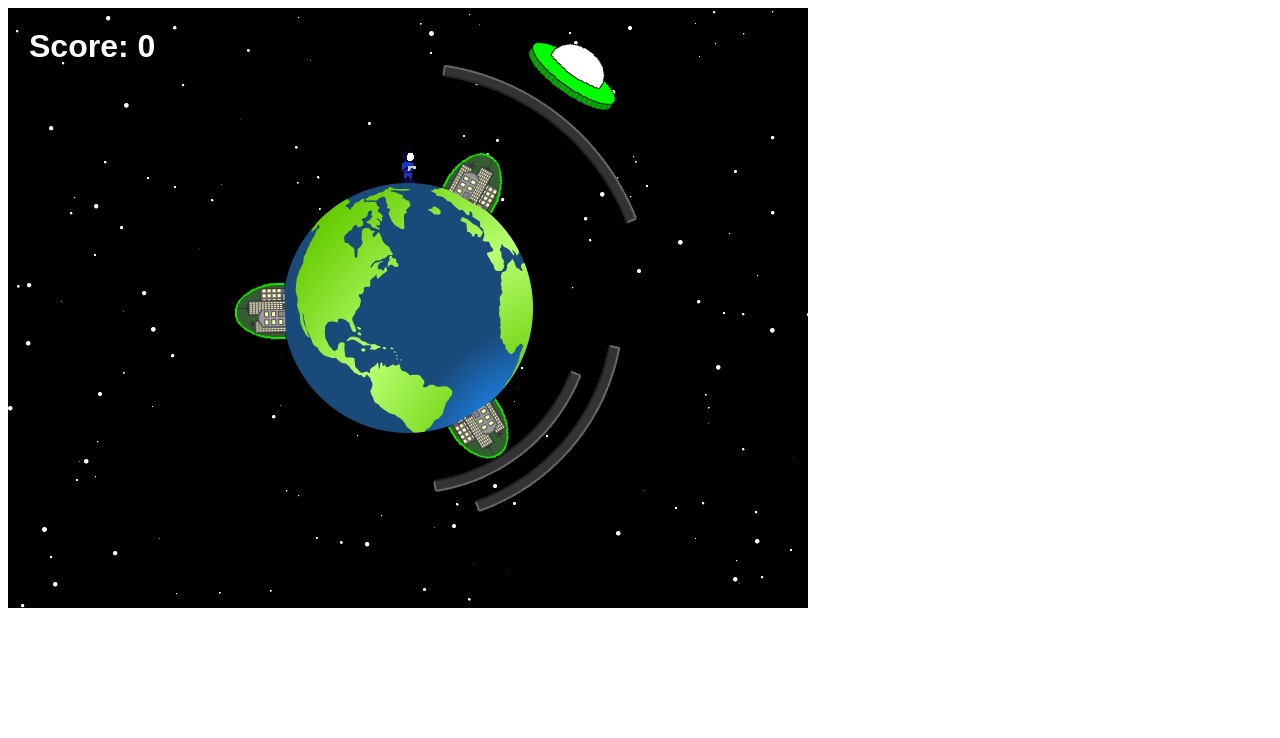
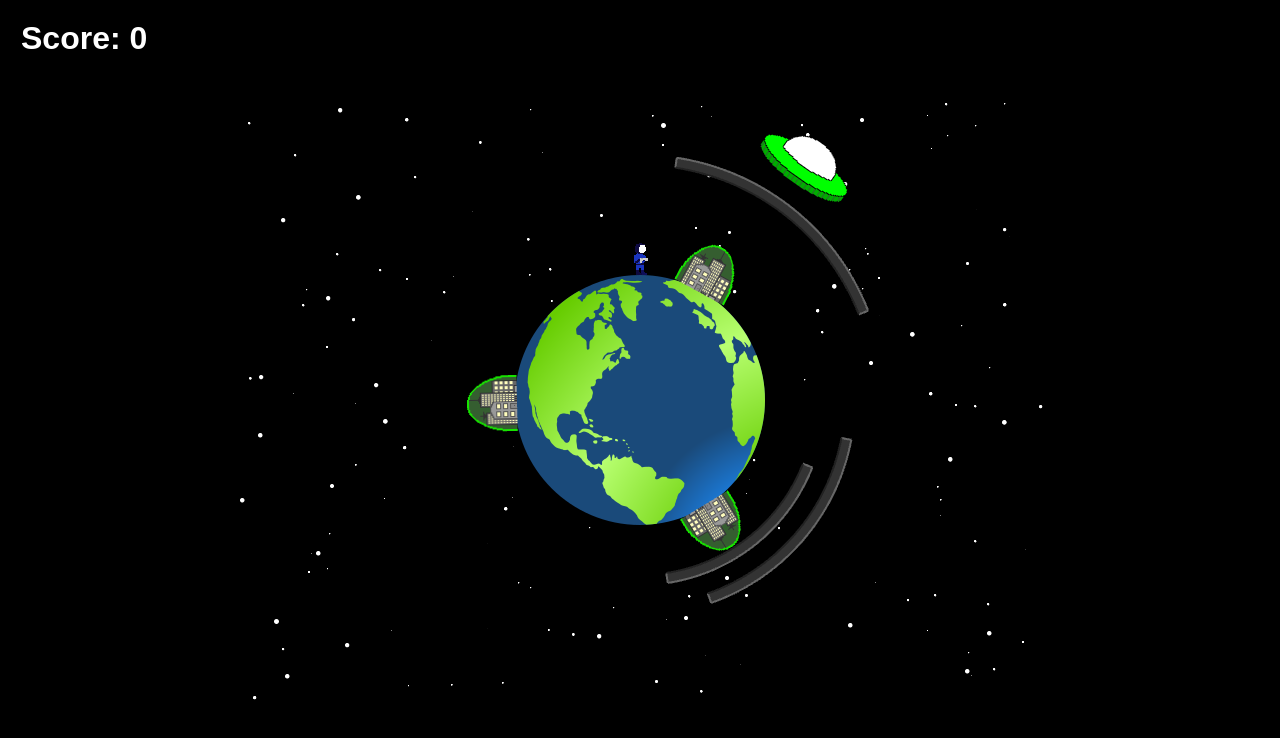
Before and after one commit to rfotino/planetary, a plain HTML site: page index.html in a window 1280 px wide. Drawn offline with Linux system fonts and the light colour scheme; animation ran at ten frames a second.

Commit message:
Makes game as big as window by default, for iframe embed.

```diff
--- a/index.html
+++ b/index.html
@@ -4,10 +4,13 @@
     <title>Planetary | Phaser</title>
     <script type="text/javascript" src="phaser.min.js"></script>
     <script type="text/javascript" src="planetary.js"></script>
+    <style type="text/css">
+      body, html { margin: 0; padding: 0; }
+    </style>
   </head>
   <body>
     <script type="text/javascript">
-      var planetary = new Planetary.Game();
+      var planetary = new Planetary.Game(window.innerWidth, window.innerHeight);
     </script>
   </body>
 </html>
```
